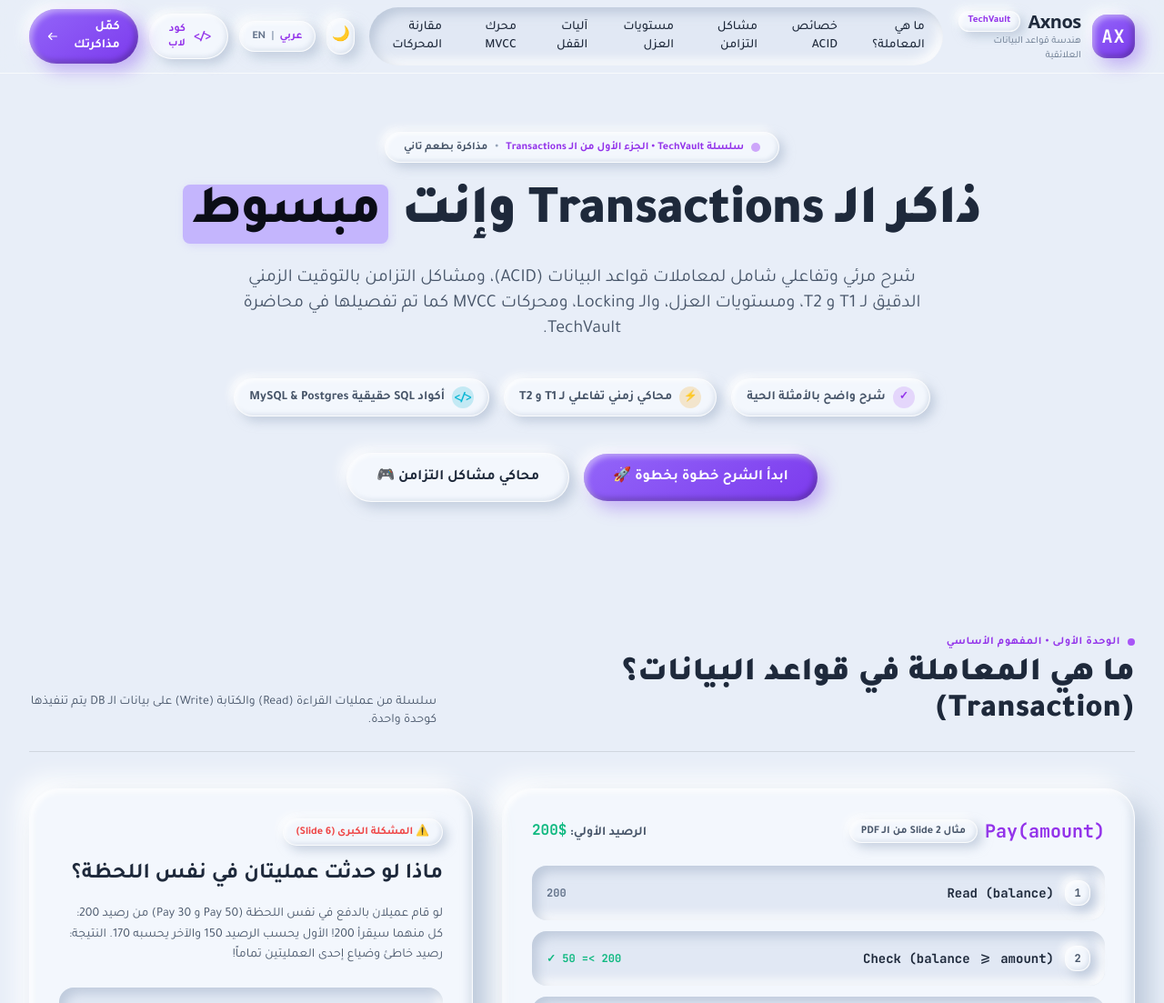
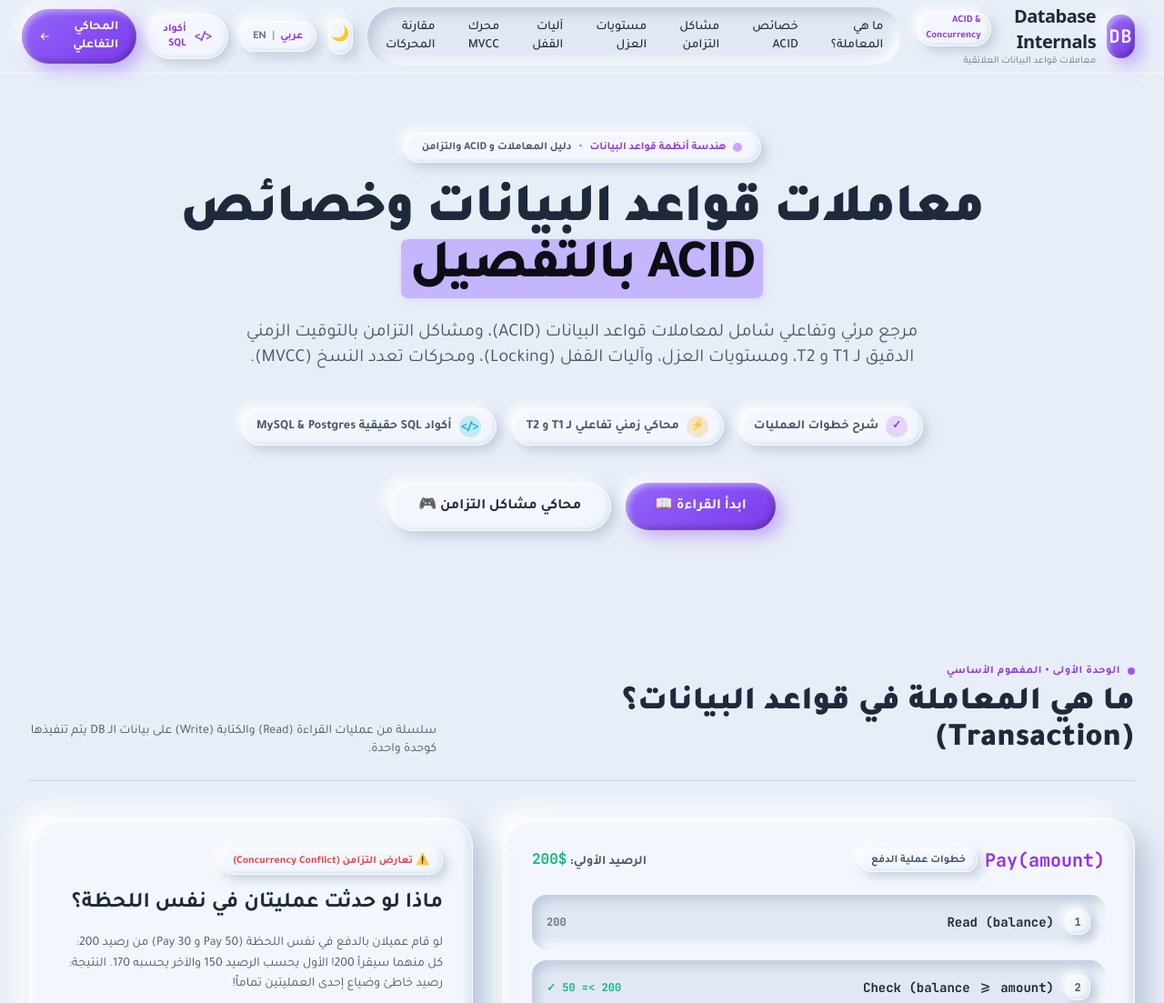
Before and after one commit to mohamedjs/db-transaction-concepts, a plain HTML site: page index.html in a window 1280 px wide. Shown: the top 1103 px of the page at 91% size. Drawn offline with nearby package versions, Linux system fonts and the light colour scheme.

Commit message:
refactor: clean up branding and slogans to standard technical guide

```diff
--- a/index.html
+++ b/index.html
@@ -3,7 +3,7 @@
 <head>
     <meta charset="UTF-8">
     <meta name="viewport" content="width=device-width, initial-scale=1.0">
-    <title>TechVault Transactions & ACID Internals | Claymorphism Edition</title>
+    <title>Database Transactions & ACID Internals | Interactive Guide</title>
 
     <!-- Google Fonts: Tajawal & IBM Plex Sans Arabic -->
     <link rel="preconnect" href="https://fonts.googleapis.com">
@@ -141,8 +141,8 @@
             transition: background-color 0.4s ease, box-shadow 0.4s ease;
         }
 
-        /* Axnos characteristic highlighter style */
-        .axnos-highlight {
+        /* Standard text highlighter style */
+        .text-highlight {
             background-color: #C4B5FD;
             color: #0B0D17;
             padding: 0.15rem 0.6rem;
@@ -190,14 +190,14 @@
             <div class="flex items-center gap-3">
                 <a href="#hero" class="flex items-center gap-3 group">
                     <div class="w-12 h-12 rounded-2xl clay-btn-purple flex items-center justify-center font-mono font-black text-xl tracking-wider">
-                        AX
+                        DB
                     </div>
                     <div class="flex flex-col">
                         <div class="flex items-center gap-2">
-                            <span class="text-xl font-extrabold tracking-tight font-sans" style="color: var(--clay-text-primary)">Axnos</span>
-                            <span class="text-[11px] px-2.5 py-0.5 rounded-full clay-pill font-semibold text-purple-600 dark:text-axLavender">TechVault</span>
-                        </div>
-                        <span class="text-[11px]" style="color: var(--clay-text-muted)" data-en="Relational DB Internals" data-ar="هندسة قواعد البيانات العلائقية">هندسة قواعد البيانات العلائقية</span>
+                            <span class="text-xl font-extrabold tracking-tight font-sans" style="color: var(--clay-text-primary)">Database Internals</span>
+                            <span class="text-[11px] px-2.5 py-0.5 rounded-full clay-pill font-semibold text-purple-600 dark:text-axLavender">ACID & Concurrency</span>
+                        </div>
+                        <span class="text-[11px]" style="color: var(--clay-text-muted)" data-en="Relational DB Transactions" data-ar="معاملات قواعد البيانات العلائقية">معاملات قواعد البيانات العلائقية</span>
                     </div>
                 </a>
             </div>
@@ -231,12 +231,12 @@
                 <!-- Code Lab Pill CTA -->
                 <a href="#codelab" class="hidden sm:flex items-center gap-2 px-4 py-2 rounded-full clay-pill text-xs font-bold text-purple-600 dark:text-axLavender">
                     <span class="font-mono">&lt;/&gt;</span>
-                    <span data-en="Code Lab" data-ar="كود لاب">كود لاب</span>
+                    <span data-en="SQL Code" data-ar="أكواد SQL">أكواد SQL</span>
                 </a>
 
-                <!-- Main CTA (Axnos "كمّل مذاكرتك" Puffed Clay Button) -->
+                <!-- Main CTA -->
                 <a href="#concurrency" class="clay-btn-purple px-5 py-2.5 font-bold text-sm flex items-center gap-2">
-                    <span data-en="Interactive Sim" data-ar="كمّل مذاكرتك">كمّل مذاكرتك</span>
+                    <span data-en="Interactive Sim" data-ar="المحاكي التفاعلي">المحاكي التفاعلي</span>
                     <svg class="w-4 h-4 rtl:rotate-180" fill="none" stroke="currentColor" viewBox="0 0 24 24"><path stroke-linecap="round" stroke-linejoin="round" stroke-width="2.5" d="M14 5l7 7m0 0l-7 7m7-7H3"/></svg>
                 </a>
             </div>
@@ -247,32 +247,32 @@
     <!-- Main Content Container -->
     <main class="max-w-7xl mx-auto px-4 sm:px-6 lg:px-8 py-10 space-y-24">
 
-        <!-- HERO SECTION (Claymorphism Edition) -->
+        <!-- HERO SECTION -->
         <section id="hero" class="relative pt-6 pb-12 flex flex-col items-center text-center">
 
             <!-- Top Badge Pill -->
             <div class="inline-flex items-center gap-2 px-5 py-2 rounded-full clay-pill text-xs font-semibold mb-6">
                 <span class="w-2.5 h-2.5 rounded-full bg-purple-500 animate-pulse"></span>
-                <span class="text-purple-600 dark:text-axLavender font-bold" data-en="TechVault Series • Transactions Part 1" data-ar="سلسلة TechVault • الجزء الأول من الـ Transactions">سلسلة TechVault • الجزء الأول من الـ Transactions</span>
+                <span class="text-purple-600 dark:text-axLavender font-bold" data-en="Database Systems Architecture" data-ar="هندسة أنظمة قواعد البيانات">هندسة أنظمة قواعد البيانات</span>
                 <span class="text-slate-400">•</span>
-                <span data-en="Claymorphism 3D Edition" data-ar="مذاكرة بطعم تاني">مذاكرة بطعم تاني</span>
-            </div>
-
-            <!-- Big Headline with Axnos-style Highlighter -->
+                <span data-en="Transactions, ACID & Concurrency Guide" data-ar="دليل المعاملات و ACID والتزامن">دليل المعاملات و ACID والتزامن</span>
+            </div>
+
+            <!-- Headline -->
             <h1 class="text-4xl sm:text-6xl font-black tracking-tight leading-tight max-w-4xl mb-6" style="color: var(--clay-text-primary)">
-                <span data-en="Master Database Transactions" data-ar="ذاكر الـ Transactions وإنت">ذاكر الـ Transactions وإنت</span>
-                <span class="axnos-highlight" data-en="Confident" data-ar="مبسوط">مبسوط</span>
+                <span data-en="Database Transactions &" data-ar="معاملات قواعد البيانات وخصائص">معاملات قواعد البيانات وخصائص</span>
+                <span class="text-highlight" data-en="ACID Internals" data-ar="ACID بالتفصيل">ACID بالتفصيل</span>
             </h1>
 
-            <p class="text-base sm:text-xl max-w-3xl leading-relaxed mb-10" style="color: var(--clay-text-secondary)" data-en="Comprehensive visual guide to Database Transactions, ACID properties, Concurrency anomalies, Isolation levels, Locking mechanisms, and MVCC — modeled directly from the TechVault series." data-ar="شرح مرئي وتفاعلي شامل لمعاملات قواعد البيانات (ACID)، ومشاكل التزامن بالتوقيت الزمني الدقيق لـ T1 و T2، ومستويات العزل، والـ Locking، ومحركات MVCC كما تم تفصيلها في محاضرة TechVault.">
-                شرح مرئي وتفاعلي شامل لمعاملات قواعد البيانات (ACID)، ومشاكل التزامن بالتوقيت الزمني الدقيق لـ T1 و T2، ومستويات العزل، والـ Locking، ومحركات MVCC كما تم تفصيلها في محاضرة TechVault.
+            <p class="text-base sm:text-xl max-w-3xl leading-relaxed mb-10" style="color: var(--clay-text-secondary)" data-en="Comprehensive visual guide to Database Transactions, ACID properties, Concurrency anomalies (Lost Update, Dirty Read, Non-repeatable Read, Phantom Read), Isolation levels, Locking mechanisms, and MVCC." data-ar="مرجع مرئي وتفاعلي شامل لمعاملات قواعد البيانات (ACID)، ومشاكل التزامن بالتوقيت الزمني الدقيق لـ T1 و T2، ومستويات العزل، وآليات القفل (Locking)، ومحركات تعدد النسخ (MVCC).">
+                مرجع مرئي وتفاعلي شامل لمعاملات قواعد البيانات (ACID)، ومشاكل التزامن بالتوقيت الزمني الدقيق لـ T1 و T2، ومستويات العزل، وآليات القفل (Locking)، ومحركات تعدد النسخ (MVCC).
             </p>
 
-            <!-- Feature Pills (Clay 3D design) -->
+            <!-- Feature Pills -->
             <div class="flex flex-wrap items-center justify-center gap-3 sm:gap-4 mb-10">
                 <div class="flex items-center gap-2 px-4 py-2 rounded-full clay-pill text-sm font-semibold">
                     <span class="w-6 h-6 rounded-full bg-purple-500/20 text-purple-600 dark:text-axLavender flex items-center justify-center text-xs font-bold">✓</span>
-                    <span data-en="Clear visual explanations" data-ar="شرح واضح بالأمثلة الحية">شرح واضح بالأمثلة الحية</span>
+                    <span data-en="Step-by-step Execution Flow" data-ar="شرح خطوات العمليات">شرح خطوات العمليات</span>
                 </div>
                 <div class="flex items-center gap-2 px-4 py-2 rounded-full clay-pill text-sm font-semibold">
                     <span class="w-6 h-6 rounded-full bg-amber-500/20 text-amber-500 flex items-center justify-center text-xs font-bold">⚡</span>
@@ -284,13 +284,13 @@
                 </div>
             </div>
 
-            <!-- Quick Action Buttons -->
+            <!-- Action Buttons -->
             <div class="flex flex-wrap items-center justify-center gap-4">
                 <a href="#intro" class="clay-btn-purple px-8 py-3.5 font-bold text-base">
-                    <span data-en="Start Learning (Slide by Slide)" data-ar="ابدأ الشرح خطوة بخطوة 🚀">ابدأ الشرح خطوة بخطوة 🚀</span>
+                    <span data-en="Start Exploring" data-ar="ابدأ القراءة 📖">ابدأ القراءة 📖</span>
                 </a>
                 <a href="#concurrency" class="clay-btn-neutral px-8 py-3.5 font-bold text-base">
-                    <span data-en="Jump to Timeline Simulator" data-ar="محاكي مشاكل التزامن 🎮">محاكي مشاكل التزامن 🎮</span>
+                    <span data-en="Concurrency Simulator" data-ar="محاكي مشاكل التزامن 🎮">محاكي مشاكل التزامن 🎮</span>
                 </a>
             </div>
 
@@ -321,7 +321,7 @@
                         <div class="flex items-center justify-between mb-6">
                             <h3 class="text-xl font-bold flex items-center gap-2" style="color: var(--clay-text-primary)">
                                 <span class="text-purple-600 dark:text-axLavender font-mono">Pay(amount)</span>
-                                <span class="text-xs px-3 py-1 rounded-full clay-pill" data-en="TechVault Slide 2 Example" data-ar="مثال Slide 2 من الـ PDF">مثال Slide 2 من الـ PDF</span>
+                                <span class="text-xs px-3 py-1 rounded-full clay-pill" data-en="Payment Operation Flow" data-ar="خطوات عملية الدفع">خطوات عملية الدفع</span>
                             </h3>
                             <div class="text-sm font-semibold" style="color: var(--clay-text-secondary)">
                                 <span data-en="Initial Balance:" data-ar="الرصيد الأولي:">الرصيد الأولي:</span>
@@ -394,7 +394,7 @@
                 <div class="lg:col-span-5 clay-card p-6 sm:p-8 flex flex-col justify-between">
                     <div>
                         <div class="inline-flex items-center gap-2 px-3.5 py-1.5 rounded-full clay-pill text-red-500 text-xs font-bold mb-4">
-                            <span>⚠️ المشكلة الكبرى (Slide 6)</span>
+                            <span>⚠️ تعارض التزامن (Concurrency Conflict)</span>
                         </div>
                         <h3 class="text-2xl font-bold mb-4" style="color: var(--clay-text-primary)" data-en="Concurrent Payments: Pay(50) & Pay(30)" data-ar="ماذا لو حدثت عمليتان في نفس اللحظة؟">ماذا لو حدثت عمليتان في نفس اللحظة؟</h3>
                         <p class="text-sm leading-relaxed mb-6" style="color: var(--clay-text-secondary)" data-en="If two transactions read Balance = 200 simultaneously without isolation, both will succeed, one writing 150 and the other writing 170. One update overwrites the other!" data-ar="لو قام عميلان بالدفع في نفس اللحظة (Pay 50 و Pay 30) من رصيد 200: كل منهما سيقرأ 200! الأول يحسب الرصيد 150 والآخر يحسبه 170. النتيجة: رصيد خاطئ وضياع إحدى العمليتين تماماً!">
@@ -429,7 +429,7 @@
             <div id="codelab" class="clay-card p-6 sm:p-8">
                 <div class="flex flex-col sm:flex-row sm:items-center justify-between gap-4 mb-6">
                     <div>
-                        <div class="text-xs font-bold text-purple-600 dark:text-axLavender font-mono mb-1">&lt;/&gt; CODE LAB • TECHVAULT SLIDE 5</div>
+                        <div class="text-xs font-bold text-purple-600 dark:text-axLavender font-mono mb-1">&lt;/&gt; SQL IMPLEMENTATION • REAL DATABASE CODE</div>
                         <h3 class="text-2xl font-bold" style="color: var(--clay-text-primary)" data-en="Bank Transfer in SQL: MySQL vs PostgreSQL" data-ar="كود التحويل البنكي بلغة SQL: مقارنة MySQL مع PostgreSQL">كود التحويل البنكي بلغة SQL: مقارنة MySQL مع PostgreSQL</h3>
                     </div>
                     <!-- Tab Buttons -->
@@ -1156,11 +1156,11 @@
         <div class="max-w-7xl mx-auto px-4 sm:px-6 lg:px-8 flex flex-col sm:flex-row items-center justify-between gap-6">
             <div class="flex items-center gap-3">
                 <div class="w-10 h-10 rounded-2xl clay-btn-purple flex items-center justify-center font-mono font-bold text-sm">
-                    AX
+                    DB
                 </div>
                 <div>
-                    <div class="font-bold text-sm" style="color: var(--clay-text-primary)">Axnos TechVault Interactive Guide</div>
-                    <div class="text-xs" style="color: var(--clay-text-muted)">Based on TechVault Transactions Part 1 by Ahmed Elhelw</div>
+                    <div class="font-bold text-sm" style="color: var(--clay-text-primary)">Database Transactions & ACID Internals</div>
+                    <div class="text-xs" style="color: var(--clay-text-muted)">Educational guide on Relational Database Internals & Concurrency Control</div>
                 </div>
             </div>
 
```
